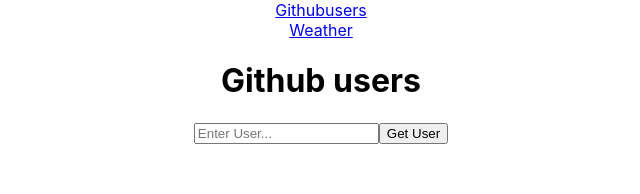
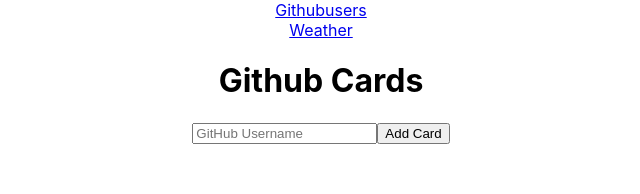
Before and after one commit to truptigaonkar/reactprojects, a React (Create React App) app: page / in a window 1280 px wide. Shown: the top 194 px of the page, without its empty margins (319-959 px from the left). Built offline with nearby package versions, Linux system fonts and the light colour scheme.

Commit message:
errorMessage: false/true added

```diff
--- a/src/components/Githubusers.js
+++ b/src/components/Githubusers.js
@@ -3,9 +3,9 @@
 import Helmet from 'react-helmet'
 
 class githubusers extends Component {
-    constructor(props){
+    constructor(props) {
         super(props);
-        this.state = {users:'', errorMessage:''}
+        this.state = { users: '', errorMessage: false }
     }
     // state = {
     //     users: "",
@@ -16,17 +16,26 @@
     getUser = e => {
         e.preventDefault();
         const login = e.target.elements.login.value;
+
         axios
             .get(
                 `https://api.github.com/users/${login}`
             )
             .then(response => {
                 console.log(response.data);
+                if (login) {
                     this.setState({
-                    users: response.data,
+                        //users: response.data,
                         login: response.data.login, //showing login on webpage
-                    name:response.data.name //showing name on webpage
+                        name: response.data.name, //showing name on webpage,
+                        errorMessage: false,
                     });
+                } else {
+                    this.setState({
+                        login: '',
+                        errorMessage: true,
+                    });
+                }
             })
             .catch(error => {
                 console.log("Error is:", error);
@@ -37,20 +46,20 @@
             });
     };
 
-      //Disappear error message after 2000sec.
-  componentDidUpdate() {
-    setTimeout(() => this.setState({ errorMessage: "" }), 2000);
-  }
+    // //Disappear error message after 2000sec.
+    // componentDidUpdate() {
+    //     setTimeout(() => this.setState({ errorMessage: "" }), 2000);
+    // }
 
     render() {
         return (
             <>
                 <Helmet><title>Githubusers</title></Helmet>
-                <h1>Github users</h1>
+                <h1>Github Cards</h1>
                 {/* <form onSubmit={this.getUser.bind(this)}> */}
                 <form onSubmit={this.getUser}>
-                    <input type="text" name="login" placeholder="Enter User..." />
-                    <button>Get User</button>
+                    <input type="text" name="login" placeholder="GitHub Username" />
+                    <button>Add Card</button>
                     <p>{this.state.errorMessage}</p>
                     <p>{this.state.login}</p> {/* showing login on webpage */}
                     <p>{this.state.name}</p> {/* showing name on webpage  */}
```
Lines whose indentation alone changed are shown as unchanged.
